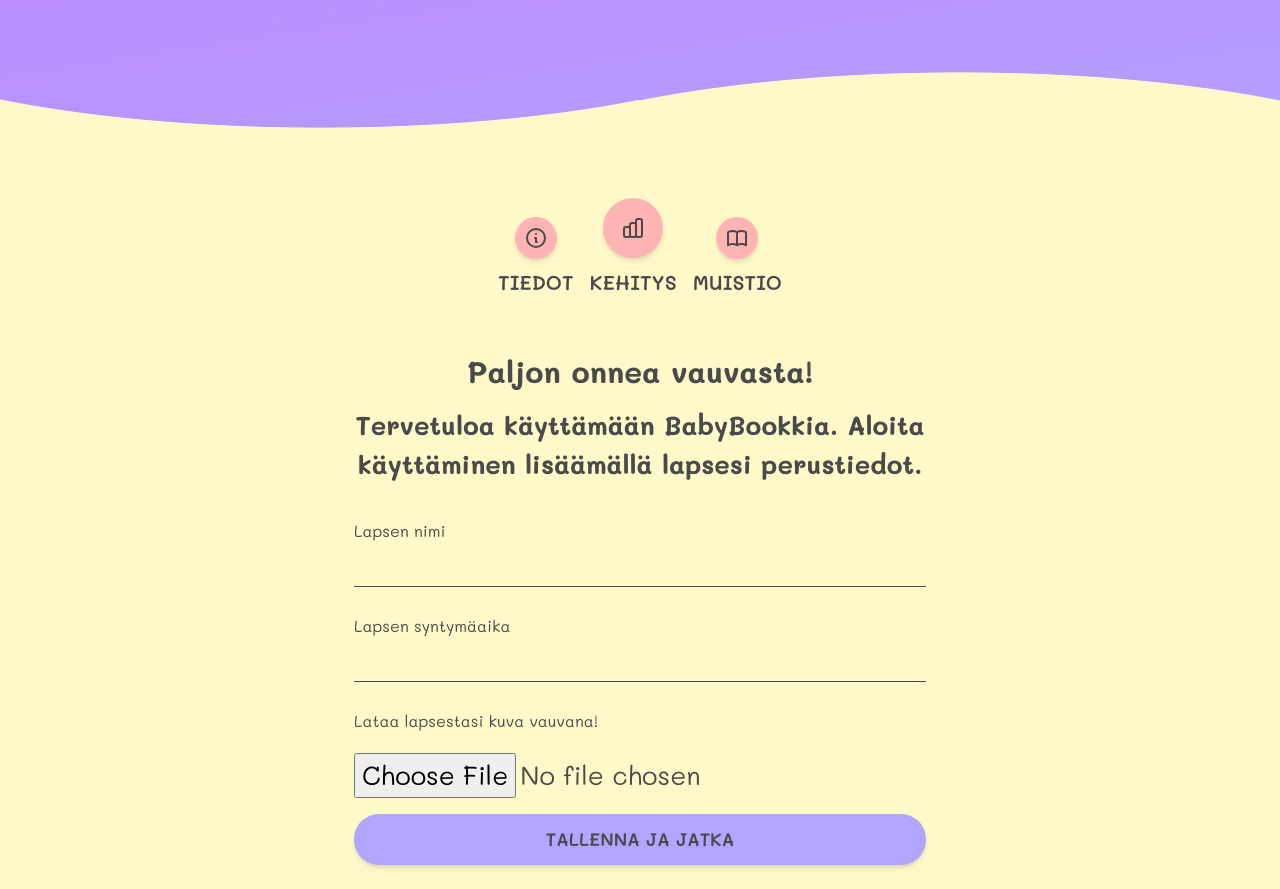
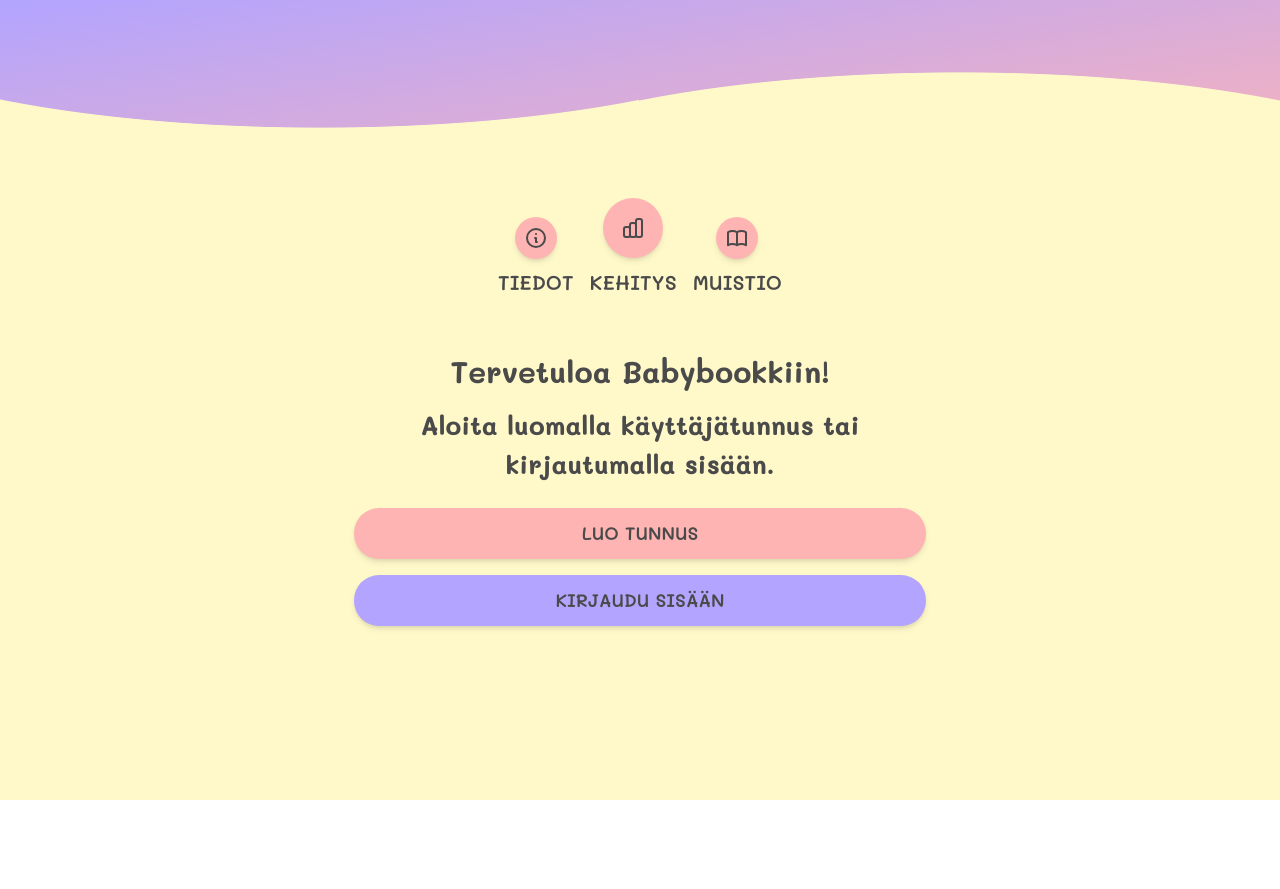
Before and after one commit to annaruntti/babybook-app, a React (Create React App) app: page / in a window 1280 px wide. After the commit the page ends 800 px from the top, so only its background shows below. Built offline with nearby package versions, Linux system fonts and the light colour scheme.

Commit message:
adding landing and login pages

```diff
--- a/src/App.css
+++ b/src/App.css
@@ -42,7 +42,7 @@
   -webkit-mask-repeat: no-repeat;
   mask-size: 50.1% 100%;
   mask-repeat: no-repeat;
-  background: linear-gradient(to bottom right, #bb8dfd, #b2a4ff);
+  background: linear-gradient(to bottom right, #b2a4ff, #ffb4b4);
 }
 
 .submit-btn {
@@ -53,6 +53,28 @@
   font-size: 18px;
   font-weight: 600;
   border-radius: 25px;
+}
+
+.login-btn {
+  background-color: #b2a4ff;
+  color: #4a4a4a;
+  padding: 0.75rem;
+  text-transform: uppercase;
+  font-size: 18px;
+  font-weight: 600;
+  border-radius: 25px;
+  margin-bottom: 1rem;
+}
+
+.register-btn {
+  background-color: #ffb4b4;
+  color: #4a4a4a;
+  padding: 0.75rem;
+  text-transform: uppercase;
+  font-size: 18px;
+  font-weight: 600;
+  border-radius: 25px;
+  margin-bottom: 1rem;
 }
 
 .text-area {
--- a/src/App.tsx
+++ b/src/App.tsx
@@ -2,6 +2,8 @@
 import "./App.css";
 
 import { Tabs } from "./components/Tabs";
+import { LandingPage } from "./views/LandingPage";
+import { Login } from "./views/Login";
 import { Information } from "./views/Information";
 import { Growth } from "./views/Growth";
 import { Story } from "./views/Story";
@@ -15,7 +17,9 @@
       </header>
       <main className="p-6">
         <Routes>
-          <Route path="/" element={<Information />} />
+          <Route path="/" element={<LandingPage />} />
+          <Route path="/login" element={<Login />} />
+          <Route path="/tiedot" element={<Information />} />
           <Route path="/kehitys" element={<Growth />} />
           <Route path="/lapsen-tarina" element={<Story />} />
         </Routes>
--- /dev/null
+++ b/src/components/LoginForm.tsx
@@ -0,0 +1,41 @@
+function LoginForm() {
+  return (
+    <form className="pt-4" id="LoginForm" onSubmit={() => null}>
+      <div>
+        <label className="mb-2" htmlFor="email">
+          Sähköpostiosoite
+        </label>
+      </div>
+      <div className="mb-4">
+        <input
+          className="w-full text-input"
+          type="email"
+          name="email"
+          id="email"
+        />
+      </div>
+      <div>
+        <label className="mb-2" htmlFor="password">
+          Salasana
+        </label>
+      </div>
+      <div className="mb-4">
+        <input
+          className="w-full text-input"
+          type="password"
+          name="password"
+          id="password"
+        />
+      </div>
+      <button
+        className="submit-btn w-full shadow-md"
+        type="submit"
+        aria-label="Kirjaudu sisään"
+      >
+        Kirjaudu sisään
+      </button>
+    </form>
+  );
+}
+
+export default LoginForm;
--- /dev/null
+++ b/src/views/LandingPage.tsx
@@ -0,0 +1,23 @@
+import { BrowserRouter as Router, Link } from "react-router-dom";
+
+export const LandingPage = () => (
+  <div>
+    <h1 className="text-3xl font-bold text-center mb-4">
+      Tervetuloa Babybookkiin!
+    </h1>
+    <h2 className="font-bold text-center mb-6">
+      Aloita luomalla käyttäjätunnus tai kirjautumalla sisään.
+    </h2>
+    <button className="register-btn w-full shadow-md" aria-label="Luo tunnus">
+      Luo tunnus
+    </button>
+    <Link to={"/login"}>
+      <button
+        className="login-btn w-full shadow-md"
+        aria-label="Kirjaudu sisään"
+      >
+        Kirjaudu sisään
+      </button>
+    </Link>
+  </div>
+);
--- /dev/null
+++ b/src/views/Login.tsx
@@ -0,0 +1,8 @@
+import LoginForm from "../components/LoginForm";
+
+export const Login = () => (
+  <div>
+    <h1 className="text-3xl font-bold text-center mb-4">Kirjaudu sisään</h1>
+    <LoginForm />
+  </div>
+);
```
